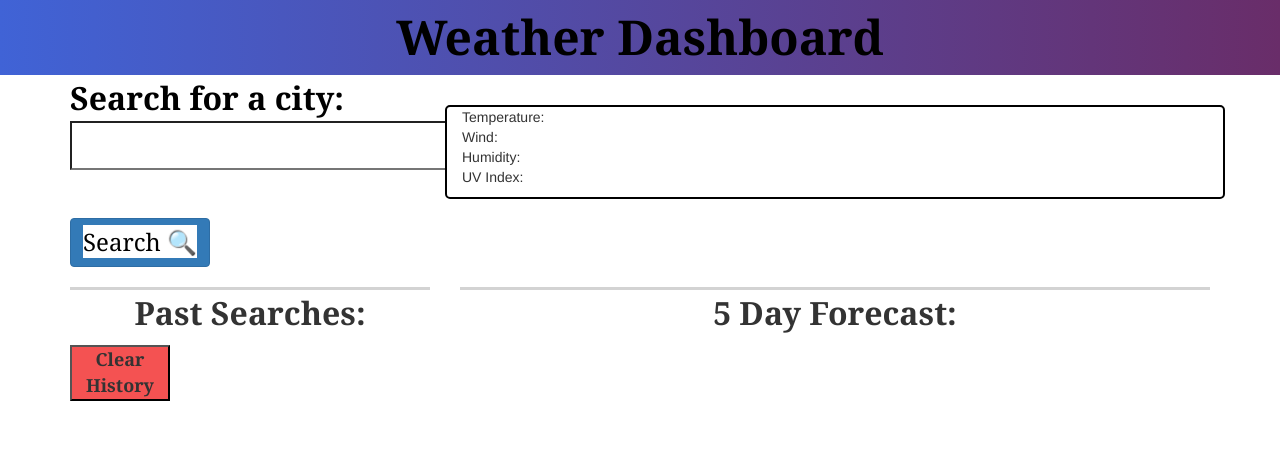
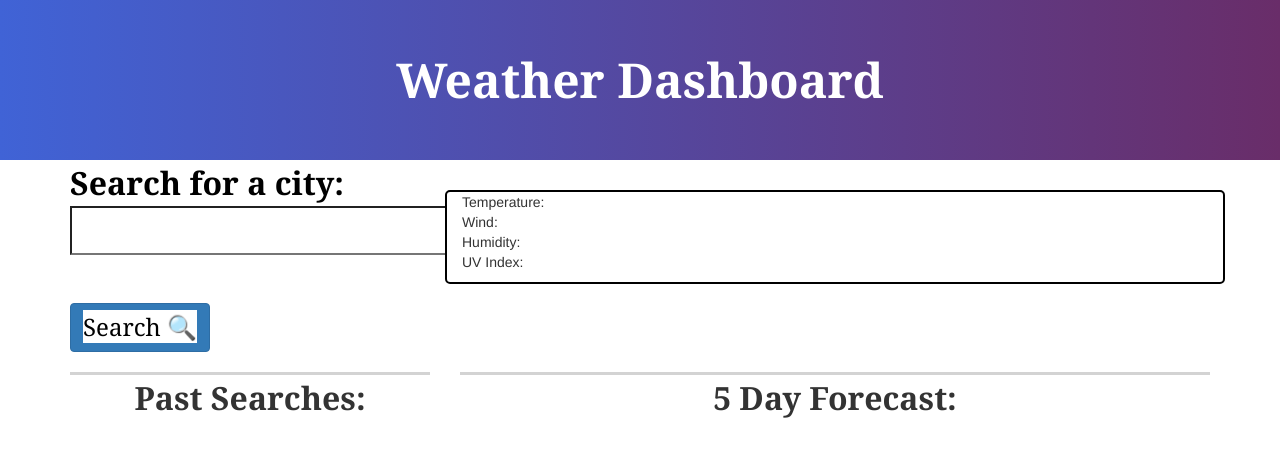
Before and after one commit to dcast0607/Personal-Weather-App, a plain HTML site: page index.html in a window 1280 px wide. Drawn offline with nearby package versions, Linux system fonts and the light colour scheme.

Commit message:
Added comments to the CSS file.

```diff
--- a/Assets/css/styles.css
+++ b/Assets/css/styles.css
@@ -1,9 +1,16 @@
+/*
+Using universal selector to adjust the background color and
+change margin and padding to 0px.
+*/
 * {
     background-color: white;
     padding: 0px;
     margin: 0px;
 }
 
+/*
+Background color of body being set to white.
+*/
 body {
     background-color: white;
 }
@@ -11,15 +18,23 @@ body {
 /*
 Header styling attributes
 */
+
+/*
+Adding styling elements to our header.
+Decided to add a cool color gradient at the top of the page.
+*/
 .mainHeaderContainer {
     background-image: linear-gradient(to right, rgb(64, 99, 214), rgb(105, 45, 105));
     display: flex;
     align-items: center;
     justify-content: center;
     width: 100vw;
-    height: 75px;
+    height: 20vh;
 }
 
+/*
+Centering the title and applying elements to it.
+*/
 .titleHeader {
     display: flex;
     align-items: center;
@@ -31,11 +46,14 @@ Header styling attributes
     font-weight: bold;
     background-image: linear-gradient(to right, rgb(64, 99, 214), rgb(105, 45, 105));
     width: 100%;
-    height: 75px;
+    height: 100%;
+    color: white;
 }
 
 /*
 Search container styling attributes
+Most of our styling attributes are being handled by bootstrap but apply
+some styling attributes with regards to the text within the container.
 */
 .searchTextContainer {
     font-size: 32px;
@@ -64,6 +82,10 @@ Search container styling attributes
 Day Weather Forecast Container
 */
 
+/*
+Being used to modify the styling attributes of the container that will hold
+the current data.
+*/
 .weatherDetailsContainer {
     border-color: black;
     border-style: solid;
@@ -125,6 +147,15 @@ Past Searches Container
     font-weight: bold;
     background-color: rgb(244, 82, 82);
 }
+/*
+Clearing a buttonVisibility class that will allow us to display a clear button
+when there is data in the local storage and hide it when there is no data in
+local storage.
+*/
+
+.buttonVisibility {
+    display: none;
+}
 
 /*
 Five Day Forecast Container
--- a/index.html
+++ b/index.html
@@ -30,6 +30,7 @@
 
     <!--Homepage container that holds our search bar and forecast details-->
     <!--Search bar container-->
+    <!--Using Bootstrap here.-->
     <div class="container">
       <div class="row">
         <div class="col-sm-4">
@@ -80,7 +81,7 @@
             <ul id="pastSearchesList"></ul>
           </container>
           <!--Adding a button that will allow us to dump the local storage.-->
-          <button id="clearLocalStorage" class="clearLocalStorageButton" type="button">Clear History</button>
+          <button id="clearLocalStorage" class="clearLocalStorageButton buttonVisibility" type="button">Clear History</button>
         </div>
     <!--End of container that will hold our search history-->
 
```
Also changed, not shown: 1 other file.
